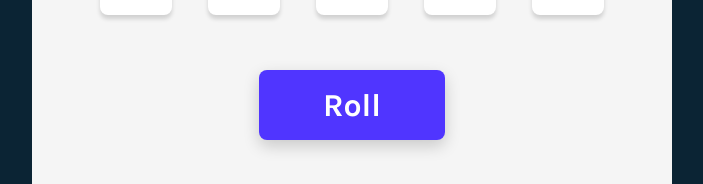
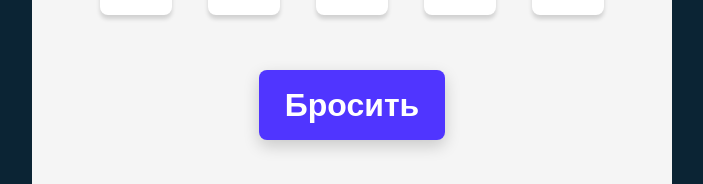
Before and after one commit to ArginP/tenzies-react, a React app: page / in a window 1280 px wide. Shown: the part 524-708 px from the top of the page, without its empty margins (288-991 px from the left). Built offline with nearby package versions, Linux system fonts and the light colour scheme; the HTML template or start-up script is replaced by a standard one.

Commit message:
feat: add new game

```diff
--- a/src/App.jsx
+++ b/src/App.jsx
@@ -16,15 +16,18 @@ export default function App() {
             }))
     }
 
-    console.log(dice)
-
     function handleRollClick() {
+        if (!gameWon) {
             setDice(prevDice => prevDice.map( die => {
                 return die.isHeld === false ? {
                     ...die,
                     value: Math.floor(Math.random() * 6) + 1,
                 } : die;
             }));
+        } else {
+            setDice(generateAllNewDice());
+        }
+
     }
 
     function hold(id) {
@@ -52,7 +55,6 @@ export default function App() {
     }
 
     let gameWon = checkIfGameWon(dice);
-    console.log(gameWon);
 
     const DieComponents = dice.map((die) => {
         return <Die
@@ -83,7 +85,7 @@ export default function App() {
 
                 <div className="button-container">
                     <button className="roll-btn" onClick={handleRollClick}>
-                        {gameWon ? "New Game" : "Roll"}
+                        {gameWon ? "Новая игра" : "Бросить"}
                     </button>
                 </div>
             </main>
--- a/src/main.scss
+++ b/src/main.scss
@@ -127,11 +127,13 @@ main.game-container {
 
     button.roll-btn {
       height: 70px;
-      width: 186px;
+      min-width: 186px;
+      padding: 0 24px;
       font-family: "Karla", sans-serif;
       color: #fff;
       font-size: 32px;
       font-weight: bold;
+      white-space: nowrap;
       border: none;
       outline: none;
       border-radius: 8px;
```
Lines whose indentation alone changed are shown as unchanged.
